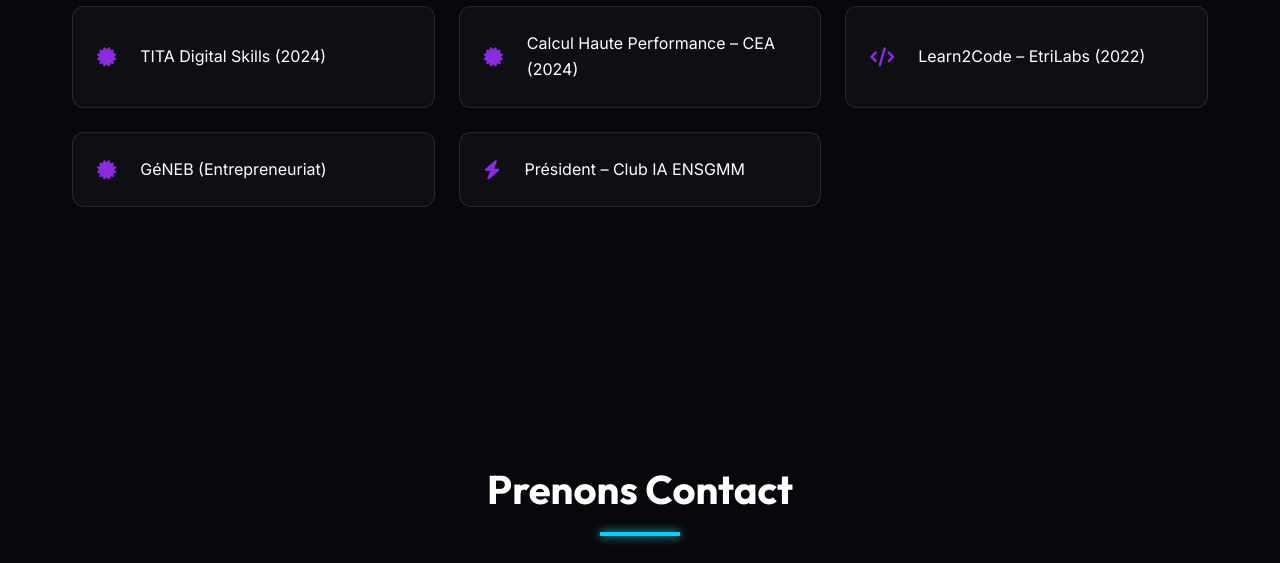
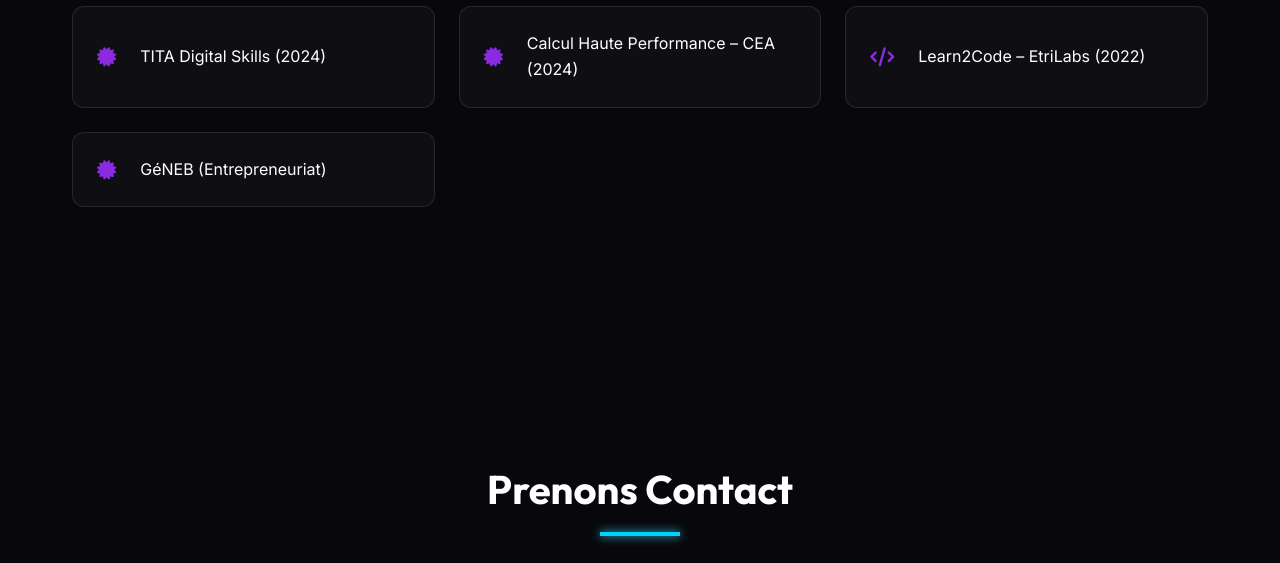
Before and after one commit to Ursusghd/portfolio-, a plain HTML site: page index.html in a window 1280 px wide. Shown: the part 3720-4283 px from the top of the page. Drawn offline with Linux system fonts and the light colour scheme.

Commit message:
Remove Président – Club IA ENSGMM from certifications

```diff
--- a/index.html
+++ b/index.html
@@ -171,7 +171,6 @@
                 <div class="cert-item"><i class="fas fa-certificate"></i><span>Calcul Haute Performance – CEA (2024)</span></div>
                 <div class="cert-item"><i class="fas fa-code"></i><span>Learn2Code – EtriLabs (2022)</span></div>
                 <div class="cert-item"><i class="fas fa-certificate"></i><span>GéNEB (Entrepreneuriat)</span></div>
-                <div class="cert-item"><i class="fas fa-bolt"></i><span>Président – Club IA ENSGMM</span></div>
             </div>
         </div>
     </section>
```
